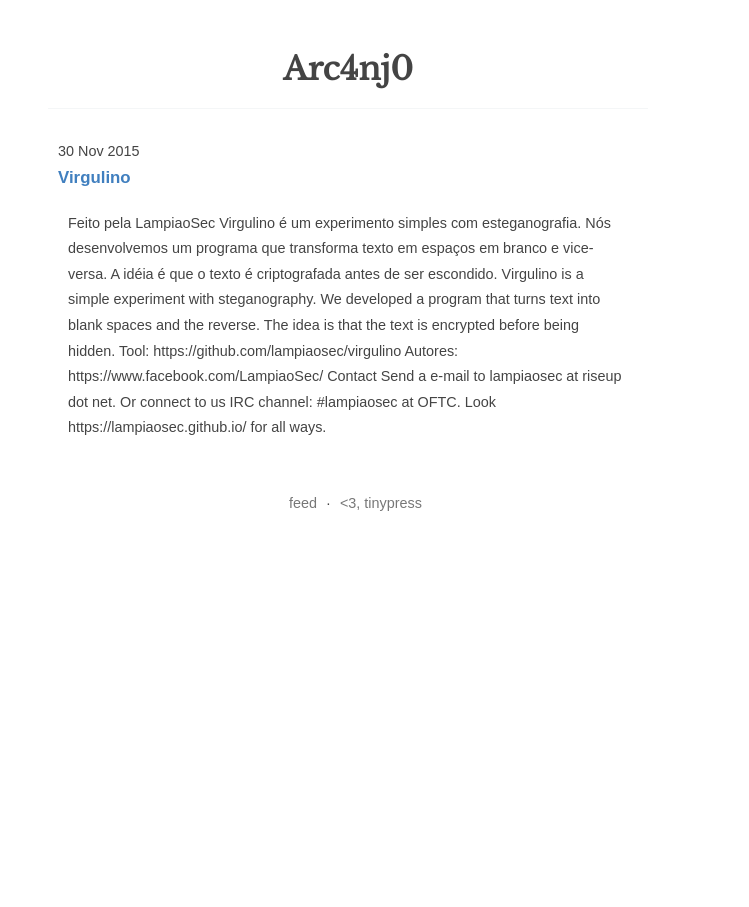
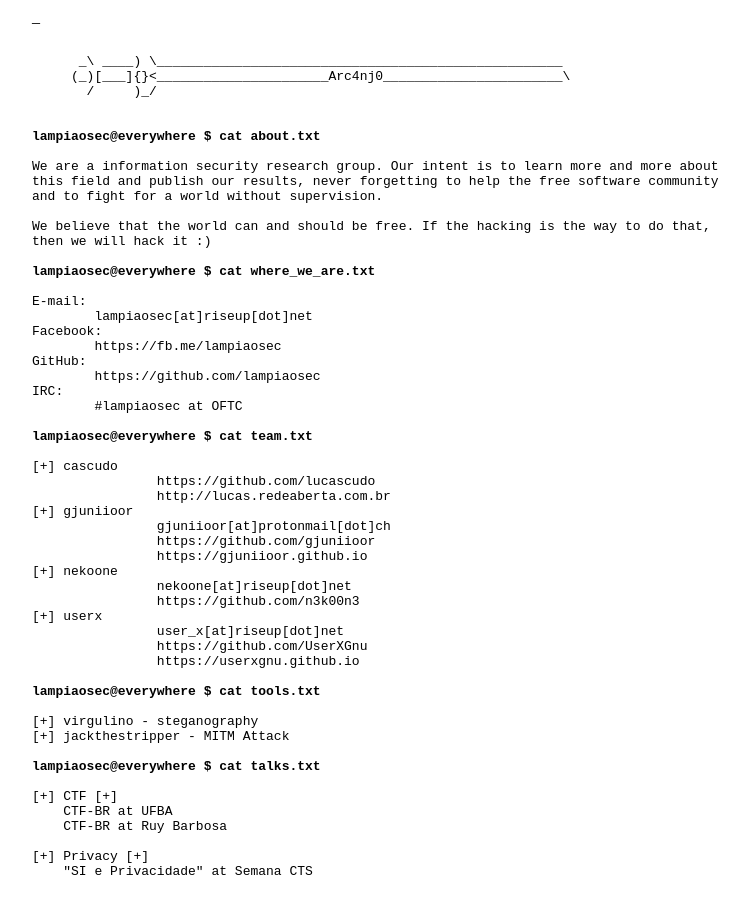
Before and after one commit to MurilloSouza/MurilloSouza.github.io, a Jekyll site: the page index.html, which Jekyll copies as it is, in a window 1280 px wide. Shown: the whole page, without its empty margins (292-1041 px from the left). Built offline with Jekyll 4.4.1, drawn with Linux system fonts in a browser that asks for light colours; the list of posts is cut into pages by our own code.

Commit message:
Update index.html

```diff
--- a/index.html
+++ b/index.html
@@ -1,24 +1,82 @@
----
-layout: posts
----
-        {% for post in paginator.posts %}
-        <li>
-            <time>{{ post.date | date_to_string }}</time>
-            <h3>{% if page.link %}<a href="{{ post.link }}">{{ post.title }}</a> *{% else %}<a href="{{ post.url }}">{{ post.title }}</a>{% endif %}</h3>
-            {{ post.content }}
-        </li>
-        {% endfor %}
-    </ul>
-</article>
 
-{% if paginator.total_pages > 1 %}
-<div class="paginator">
-  {% if paginator.previous_page %}
-    <a href="{{ paginator.previous_page_path | prepend: site.baseurl | replace: '//', '/' }}" class="newer">Back</a>
-  {% endif %}
+<html>
+	<head>
+		<meta charset="utf-8">
+		<link rel="shortcut icon" href="./favicon.png">
+		<title>LampiãoSec</title>
+		<style>
+			div {
+				width: 50%;
+				text-align: left;
+			}
+			a {
+				text-decoration: none;
+				color: black;
+			}
+		</style>
+	</head>
+	<body>
+		<center>
+			<div>
+			  _	<pre>
+      _\ ____) \____________________________________________________
+     (_)[___]{}<______________________Arc4nj0_______________________\
+       /     )_/
 
-  {% if paginator.next_page %}
-    <a href="{{ paginator.next_page_path | prepend: site.baseurl | replace: '//', '/' }}">Next</a>
-  {% endif %}
-</div>
-{% endif %}
+
+<strong>lampiaosec@everywhere $ cat about.txt</strong>
+
+We are a information security research group. Our intent is to learn more and more about
+this field and publish our results, never forgetting to help the free software community
+and to fight for a world without supervision.
+
+We believe that the world can and should be free. If the hacking is the way to do that,
+then we will hack it :)
+
+<strong>lampiaosec@everywhere $ cat where_we_are.txt</strong>
+
+E-mail:
+	lampiaosec[at]riseup[dot]net
+Facebook:
+	<a href="https://fb.me/lampiaosec" target="_blank">https://fb.me/lampiaosec</a>
+GitHub:
+	<a href="https://github.com/lampiaosec" target="_blank">https://github.com/lampiaosec</a>
+IRC:
+	#lampiaosec at OFTC
+
+<strong>lampiaosec@everywhere $ cat team.txt</strong>
+
+[+] cascudo
+		<a href="http://github.com/lucascudo" target="_blank">https://github.com/lucascudo</a>
+		<a href="http://lucas.redeaberta.com.br" target="_blank">http://lucas.redeaberta.com.br</a>
+[+] gjuniioor
+		gjuniioor[at]protonmail[dot]ch
+		<a href="https://github.com/gjuniioor" target="_blank">https://github.com/gjuniioor</a>
+		<a href="https://gjuniioor.github.io" target="_blank">https://gjuniioor.github.io</a>
+[+] nekoone
+		nekoone[at]riseup[dot]net
+		<a href="https://github.com/n3k00n3" target="_blank">https://github.com/n3k00n3</a>
+[+] userx
+		user_x[at]riseup[dot]net
+		<a href="https://github.com/UserXGnu" target="_blank">https://github.com/UserXGnu</a>
+		<a href="https://userxgnu.github.io" target="_blank">https://userxgnu.github.io</a>
+
+<strong>lampiaosec@everywhere $ cat tools.txt</strong>
+
+[+] <a href="https://github.com/lampiaosec/virgulino/" target="_blank">virgulino</a> - steganography
+[+] <a href="https://github.com/lampiaosec/jackthestripper/" target="_blank">jackthestripper</a> - MITM Attack
+
+<strong>lampiaosec@everywhere $ cat talks.txt</strong>
+
+[+] CTF [+]
+    <a href="https://github.com/ctf-br/kit-palestrante" target="_blank">CTF-BR at UFBA</a>
+    <a href="https://github.com/ctf-br/kit-palestrante" target="_blank">CTF-BR at Ruy Barbosa</a>
+
+[+] Privacy [+]
+    <a href="https://gjuniioor.github.io/talks/seguranca-da-informacao-privacidade/" target="_blank">"SI e Privacidade" at Semana CTS</a>
+
+</pre>
+			</div>
+		</center>
+	</body>
+</html>
```
